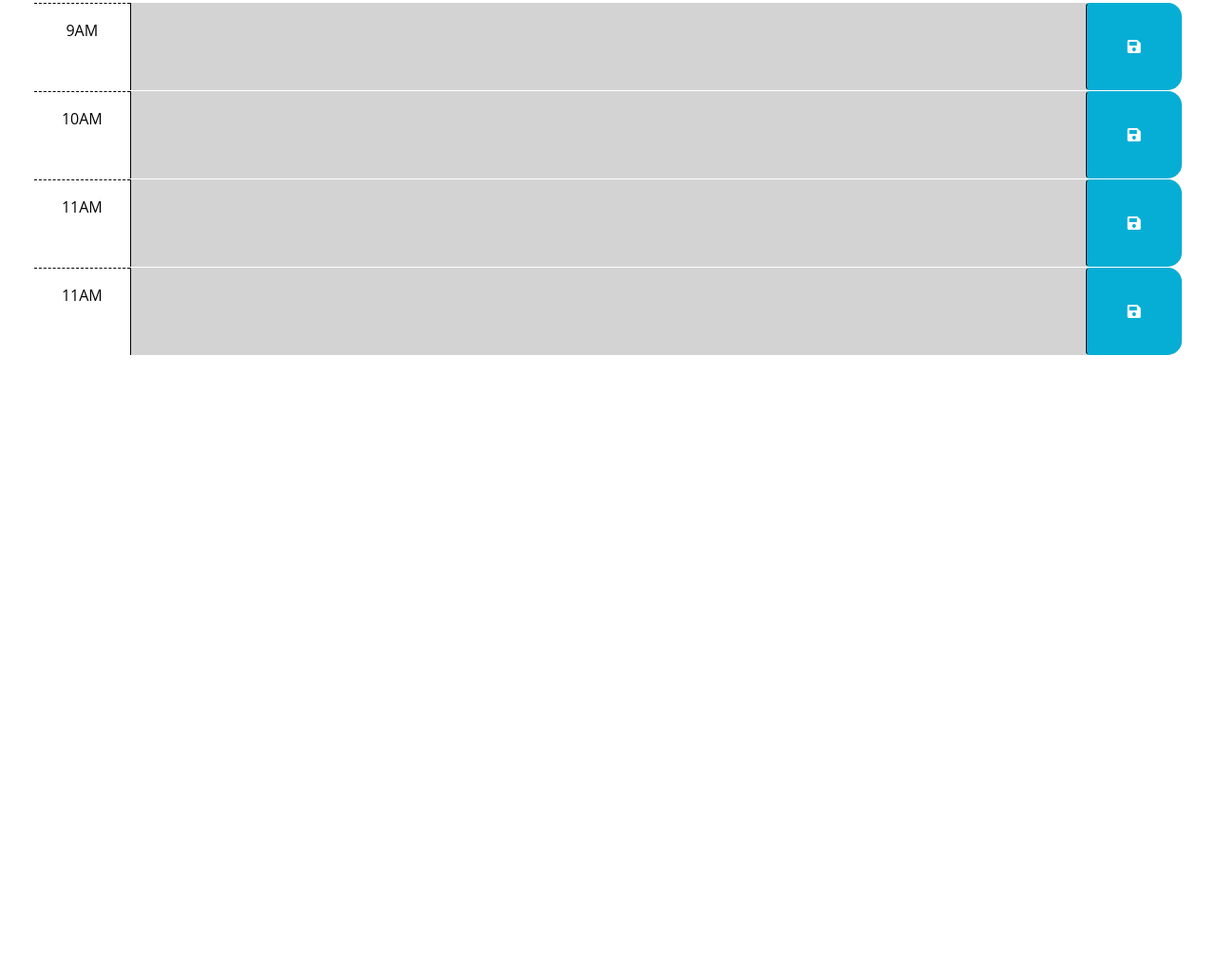
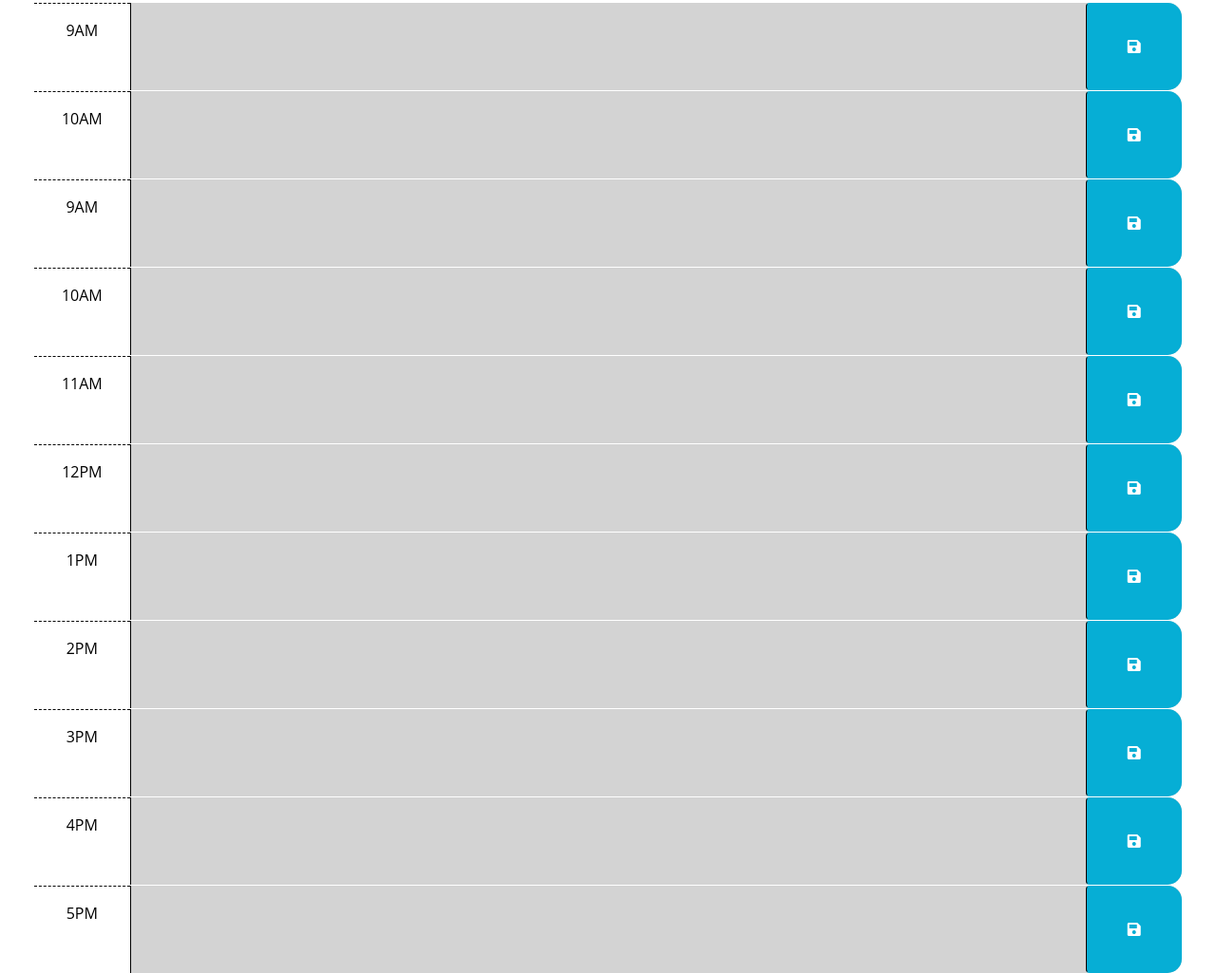
Before and after one commit to warrenk0126/WK-Day-Planner, a plain HTML site: page Develop/index.html in a window 1280 px wide. Shown: the part 295-1320 px from the top of the page at 95% size. Before the commit the page ends 800 px from the top, so only its background shows below. Drawn offline with nearby package versions, Linux system fonts and the light colour scheme.

Commit message:
script.js & index.html
Revised provided examples in index.html to properly function for challenge

Revised script.js to accommodate changes

```diff
--- a/Develop/index.html
+++ b/Develop/index.html
@@ -31,18 +31,7 @@
       <p id="currentDay" class="lead"></p>
     </header>
     <div class="container-fluid px-5">
-      <!-- Use class for "past", "present", and "future" to apply styles to the
-        time-block divs accordingly. The javascript will need to do this by
-        adding/removing these classes on each div by comparing the hour in the
-        id to the current hour. The html provided below is meant to be an example
-        demonstrating how the css provided can be leveraged to create the
-        desired layout and colors. The html below should be removed or updated
-        in the finished product. Remember to delete this comment once the
-        code is implemented.
-        -->
-
-      <!-- Example of a past time block. The "past" class adds a gray background color. -->
-      <div id="hour-9" class="row time-block past">
+      <div id="hour-9" class="row time-block">
         <div class="col-2 col-md-1 hour text-center py-3">9AM</div>
         <textarea class="col-8 col-md-10 description" rows="3"> </textarea>
         <button class="btn saveBtn col-2 col-md-1" aria-label="save">
@@ -50,8 +39,7 @@
         </button>
       </div>
 
-      <!-- Example of a present time block. The "present" class adds a red background color. -->
-      <div id="hour-10" class="row time-block present">
+      <div id="hour-10" class="row time-block">
         <div class="col-2 col-md-1 hour text-center py-3">10AM</div>
         <textarea class="col-8 col-md-10 description" rows="3"> </textarea>
         <button class="btn saveBtn col-2 col-md-1" aria-label="save">
@@ -59,8 +47,23 @@
         </button>
       </div>
 
-      <!-- Example of a future time block. The "future" class adds a green background color. -->
-      <div id="hour-11" class="row time-block future">
+      <div id="hour-9" class="row time-block">
+        <div class="col-2 col-md-1 hour text-center py-3">9AM</div>
+        <textarea class="col-8 col-md-10 description" rows="3"> </textarea>
+        <button class="btn saveBtn col-2 col-md-1" aria-label="save">
+          <i class="fas fa-save" aria-hidden="true"></i>
+        </button>
+      </div>
+
+      <div id="hour-10" class="row time-block">
+        <div class="col-2 col-md-1 hour text-center py-3">10AM</div>
+        <textarea class="col-8 col-md-10 description" rows="3"> </textarea>
+        <button class="btn saveBtn col-2 col-md-1" aria-label="save">
+          <i class="fas fa-save" aria-hidden="true"></i>
+        </button>
+      </div>
+
+      <div id="hour-11" class="row time-block">
         <div class="col-2 col-md-1 hour text-center py-3">11AM</div>
         <textarea class="col-8 col-md-10 description" rows="3"> </textarea>
         <button class="btn saveBtn col-2 col-md-1" aria-label="save">
@@ -68,8 +71,48 @@
         </button>
       </div>
 
-      <div id="hour-11" class="row time-block future">
-        <div class="col-2 col-md-1 hour text-center py-3">11AM</div>
+      <div id="hour-12" class="row time-block">
+        <div class="col-2 col-md-1 hour text-center py-3">12PM</div>
+        <textarea class="col-8 col-md-10 description" rows="3"> </textarea>
+        <button class="btn saveBtn col-2 col-md-1" aria-label="save">
+          <i class="fas fa-save" aria-hidden="true"></i>
+        </button>
+      </div>
+
+      <div id="hour-13" class="row time-block">
+        <div class="col-2 col-md-1 hour text-center py-3">1PM</div>
+        <textarea class="col-8 col-md-10 description" rows="3"> </textarea>
+        <button class="btn saveBtn col-2 col-md-1" aria-label="save">
+          <i class="fas fa-save" aria-hidden="true"></i>
+        </button>
+      </div>
+
+      <div id="hour-14" class="row time-block">
+        <div class="col-2 col-md-1 hour text-center py-3">2PM</div>
+        <textarea class="col-8 col-md-10 description" rows="3"> </textarea>
+        <button class="btn saveBtn col-2 col-md-1" aria-label="save">
+          <i class="fas fa-save" aria-hidden="true"></i>
+        </button>
+      </div>
+
+      <div id="hour-15" class="row time-block">
+        <div class="col-2 col-md-1 hour text-center py-3">3PM</div>
+        <textarea class="col-8 col-md-10 description" rows="3"> </textarea>
+        <button class="btn saveBtn col-2 col-md-1" aria-label="save">
+          <i class="fas fa-save" aria-hidden="true"></i>
+        </button>
+      </div>
+
+      <div id="hour-16" class="row time-block">
+        <div class="col-2 col-md-1 hour text-center py-3">4PM</div>
+        <textarea class="col-8 col-md-10 description" rows="3"> </textarea>
+        <button class="btn saveBtn col-2 col-md-1" aria-label="save">
+          <i class="fas fa-save" aria-hidden="true"></i>
+        </button>
+      </div>
+
+      <div id="hour-17" class="row time-block">
+        <div class="col-2 col-md-1 hour text-center py-3">5PM</div>
         <textarea class="col-8 col-md-10 description" rows="3"> </textarea>
         <button class="btn saveBtn col-2 col-md-1" aria-label="save">
           <i class="fas fa-save" aria-hidden="true"></i>
--- a/Develop/script.js
+++ b/Develop/script.js
@@ -22,7 +22,7 @@ $(function () {
   // past, present, and future classes? How can Day.js be used to get the
   // current hour in 24-hour time?
   function updateHourClasses() {
-    var currentHour = dayjs().format("H");
+    var currentHour = dayjs().hour();
 
     $(".time-block").each(function () {
       var blockHour = parseInt($(this).attr("id").split("-")[1]);
```
